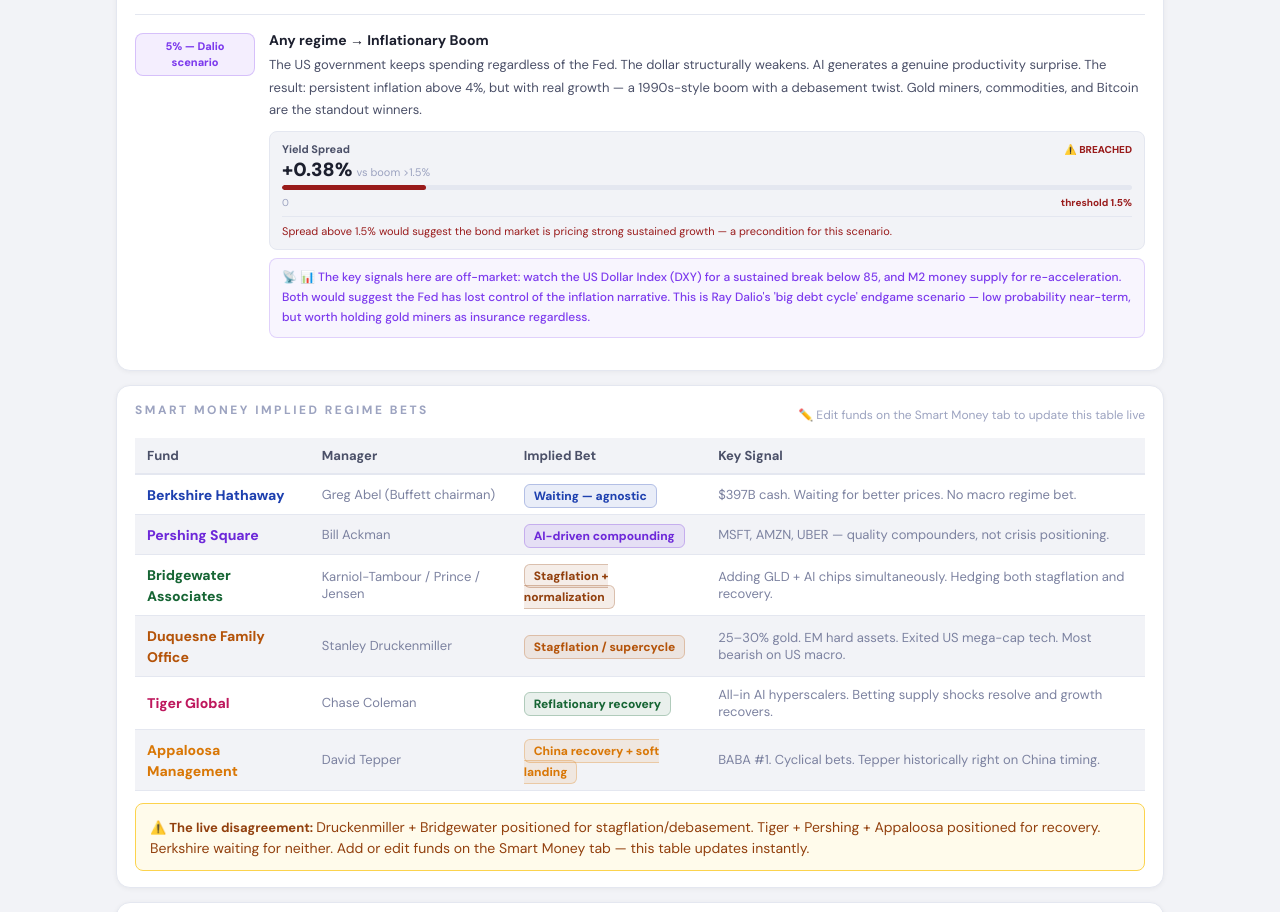
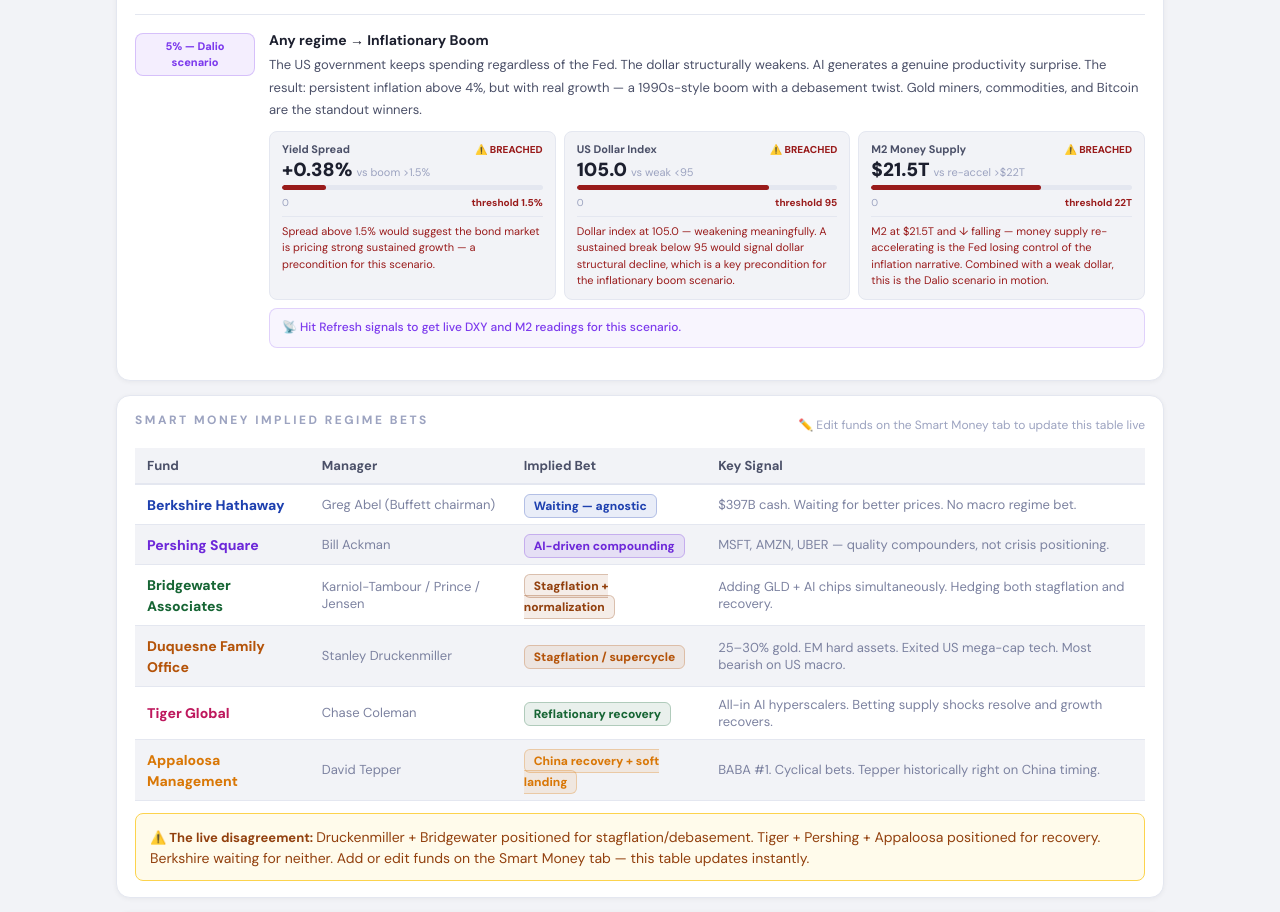
Before and after one commit to thestuartchan/dvcap, a React (Vite) app: page / in a window 1280 px wide. Shown: the part 1640-2552 px from the top of the page. Built offline with nearby package versions, Linux system fonts and the light colour scheme.

Commit message:
add live DXY and M2 to inflationary boom signals

```diff
--- a/src/App.jsx
+++ b/src/App.jsx
@@ -1703,8 +1703,39 @@
                           ? `Spread above 1.5% would suggest the bond market is pricing strong sustained growth — a precondition for this scenario.`
                           : `At ${(yc >= 0 ? "+" : "") + yc.toFixed(2)}%, the spread is well below the 1.5% level associated with inflationary boom conditions. This scenario remains a tail risk.`,
                       },
+                      {
+                        label: "US Dollar Index", value: liveInd?.dxy ?? 105, unit: "", threshold: 95,
+                        thresholdLabel: "weak <95", good: "below", fmtVal: v => v.toFixed(1),
+                        context: (v, breached) => breached
+                          ? `Dollar index at ${v.toFixed(1)} — weakening meaningfully. A sustained break below 95 would signal dollar structural decline, which is a key precondition for the inflationary boom scenario.`
+                          : `Dollar index at ${v.toFixed(1)} — still relatively strong. A structural dollar decline (sustained below 95) would be required to validate this scenario. Watch for sustained trend lower.`,
+                      },
+                      {
+                        label: "M2 Money Supply", value: liveInd?.m2 ? liveInd.m2 / 1000 : 21.5, unit: "T", threshold: 22,
+                        thresholdLabel: "re-accel >$22T", good: "above", fmtVal: v => "$" + v.toFixed(1),
+                        context: (v, breached) => {
+                          const dir = liveInd?.m2Rising ? "↑ rising" : "↓ falling";
+                          return breached
+                            ? `M2 at $${v.toFixed(1)}T and ${dir} — money supply re-accelerating is the Fed losing control of the inflation narrative. Combined with a weak dollar, this is the Dalio scenario in motion.`
+                            : `M2 at $${v.toFixed(1)}T, ${dir}. Re-acceleration above $22T would suggest fiscal dominance — the government printing faster than the Fed can tighten.`;
+                        },
+                      },
                     ],
-                    tip: "📊 The key signals here are off-market: watch the US Dollar Index (DXY) for a sustained break below 85, and M2 money supply for re-acceleration. Both would suggest the Fed has lost control of the inflation narrative. This is Ray Dalio's 'big debt cycle' endgame scenario — low probability near-term, but worth holding gold miners as insurance regardless.",
+                    tip: (() => {
+                      const dxyVal = liveInd?.dxy;
+                      const m2Val  = liveInd?.m2;
+                      const m2Dir  = liveInd?.m2Rising;
+                      if (!dxyVal && !m2Val) return "Hit Refresh signals to get live DXY and M2 readings for this scenario.";
+                      const dxyNote = dxyVal
+                        ? (dxyVal < 95 ? `⚠️ Dollar index at ${dxyVal.toFixed(1)} — below the 95 warning level. Dollar weakening is a live signal.`
+                          : `Dollar index at ${dxyVal.toFixed(1)} — no structural decline yet. Needs to break below 95 to validate.`)
+                        : "";
+                      const m2Note = m2Val
+                        ? (m2Dir ? `⚠️ M2 is re-accelerating ($${(m2Val/1000).toFixed(1)}T, rising) — money supply expanding again.`
+                          : `M2 at $${(m2Val/1000).toFixed(1)}T and falling — not yet signalling fiscal dominance.`)
+                        : "";
+                      return `${dxyNote} ${m2Note} Both signals need to confirm simultaneously for this scenario to become probable. Currently a tail risk — but hold gold miners as insurance regardless.`.trim();
+                    })(),
                   },
                 ];
 
```
Also changed, not shown: api/indicators.js (+27 -26 lines).
